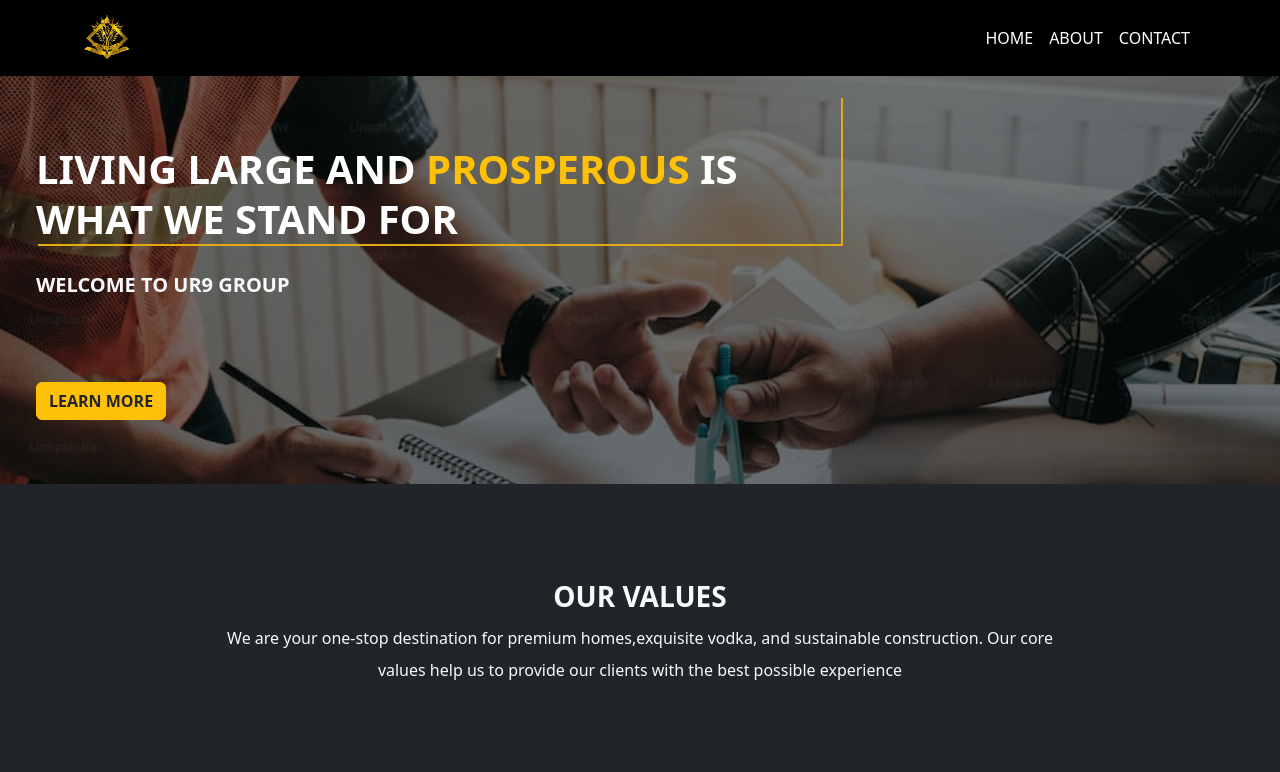
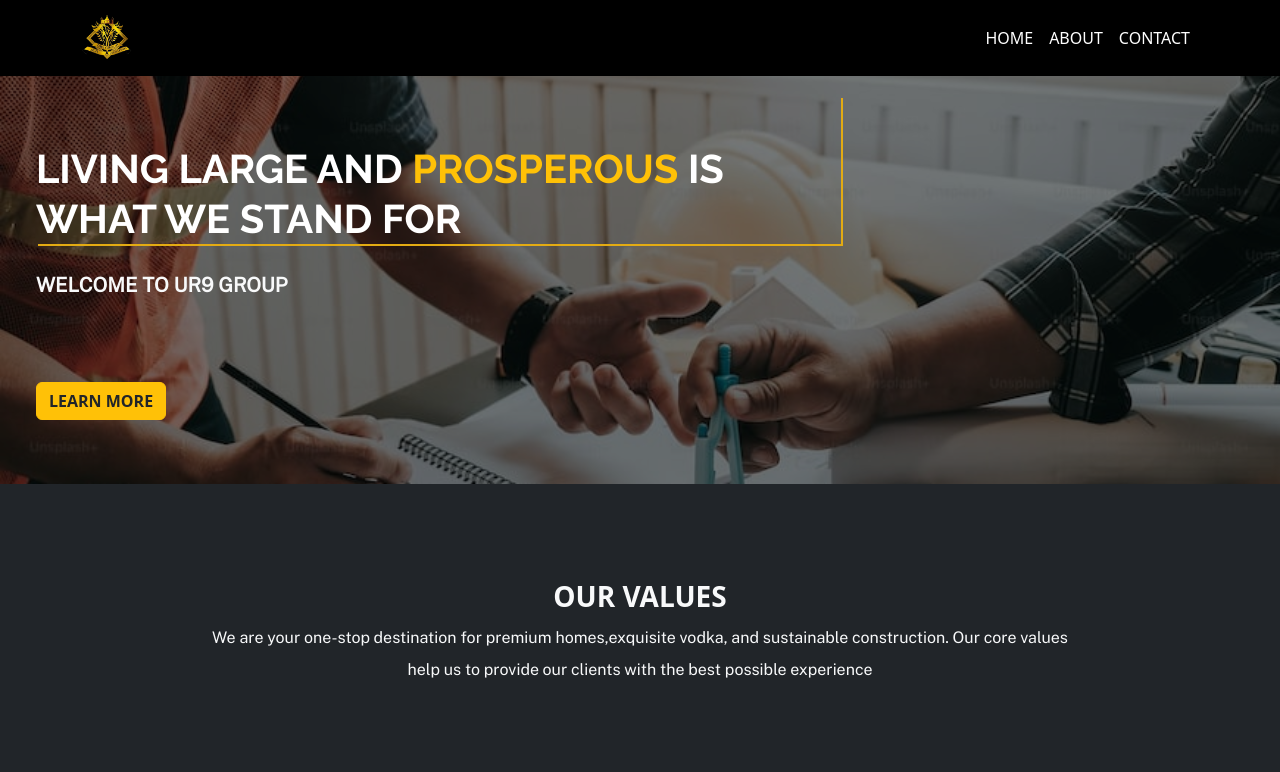
Before and after one commit to LASGLOWTECH/UR9APP, a React (Create React App) app: page / in a window 1280 px wide. Shown: the top 772 px of the page. Built offline with nearby package versions, Linux system fonts and the light colour scheme; no server answers.

Commit message:
changed line 189 css

```diff
--- a/package.json
+++ b/package.json
@@ -30,6 +30,7 @@
   },
   "browserslist": {
     "production": [
+      "since 2010",
       ">0.2%",
       "not dead",
       "not op_mini all"
--- a/public/index.html
+++ b/public/index.html
@@ -17,7 +17,7 @@
     <title>ur9group</title>
     <link rel="preconnect" href="https://fonts.googleapis.com">
     <link rel="preconnect" href="https://fonts.gstatic.com" crossorigin>
-    <link href="https://fonts.googleapis.com/css2?family=Lato:wght@700;900&family=League+Spartan:wght@900&family=Montserrat:ital,wght@0,400;0,500;0,800;0,900;1,600;1,900&family=Poppins:wght@400;600&family=Public+Sans&family=Raleway&family=Roboto+Condensed:ital,wght@0,300;0,400;0,700;1,300&display=swap" rel="stylesheet">
+    <link href="https://fonts.googleapis.com/css2?family=Lato:wght@700;900&family=League+Spartan:wght@900&family=Montserrat:ital,wght@0,400;0,500;0,800;0,900;1,600;1,900&family=Poppins:wght@400;600&family=Public+Sans&family=Raleway&family=Raleway:ital,wght@0,200;0,400;0,500;0,700;0,800;1,600&family=Roboto+Condensed:ital,wght@0,300;0,400;0,700;1,300&display=swap" rel="stylesheet">
 
 <link rel="preconnect" href="https://fonts.gstatic.com" crossorigin>
 <link rel="preconnect" href="https://fonts.googleapis.com">
@@ -26,10 +26,10 @@
     <script src="https://kit.fontawesome.com/afd0d618ea.js" crossorigin="anonymous"></script>
 
 
-<meta name="google-site-verification" content="82MmZsZAj404LJOPbxTjd1u1NhKEhlz1oVSi1n4yMQw" />
+<!-- <meta name="google-site-verification" content="82MmZsZAj404LJOPbxTjd1u1NhKEhlz1oVSi1n4yMQw" />
 
 
-  </head>
+  </head> -->
   <body>
 
     <div id="root"></div>
--- a/src/App.css
+++ b/src/App.css
@@ -21,7 +21,7 @@
   --violet: #5258FB;
   /* fonts */
   --h1-color: 'League Spartan', sans-serif;
-  --Rail-way: 'Raleway',
+  --Rail-way: 'Raleway', sans-serif;
     --Public-sans: 'Public Sans', sans-serif;
   --Poppings: 'Poppins', sans-serif;
   --Lato: 'Lato', sans-serif;
@@ -33,10 +33,10 @@
 
 
 p {
-  font-family: var(--Rail-way);
+  font-family: var(--Public-sans);
   line-height: 2.5;
 
-  font-weight: 400px;
+  font-weight: 200px;
 }
 
 
@@ -98,7 +98,8 @@
 }
 
 h3 {
-  font-family: var(--Rail-way);
+  font-family: var(--lato);
+  font-weight: 400;
 }
 
 
@@ -185,7 +186,7 @@
 
   .nav-links {
     display: flex;
-    justify-content: start;
+    justify-content:flex-start ;
   }
 
   .nav-links a {
--- a/src/Contact.jsx
+++ b/src/Contact.jsx
@@ -103,7 +103,7 @@
             <div className="row bg-dark  mt-5 ">
                 <div className="col-lg-4 py-0 ">
                     <div className="     px-4  text-center  ">
-                        <span className="span"><i class="fa fa-phone aria-hidden=true"></i></span>
+                        <span className="span"><i id class="fa fa-phone aria-hidden=true"></i></span>
                         <p className="pt-4 pb-1 text-warning fw-bold">PHONE</p>
                         <p className="text-light">08171476946</p>
 
@@ -111,8 +111,8 @@
                 </div>
 
                 <div className="col-lg-4  py-3 ">
-                    <div className="   text-center px-4  ">
-                        <span className="span"><i class="fa fa-map-marker aria-hidden=true"></i></span>
+                    <div className="   text-centertext-warning px-4  ">
+                        <span className="span"><i  idclass="fa fa-map-marker aria-hidden=true"></i></span>
 
                         <p className="pt-4 pb-1 text-warning  fw-bold ">ADDRESS</p>
                         <p className="text-light">50, Ebitu, Ukiwe street Jabi Abuja</p>
@@ -124,7 +124,7 @@
 
                 <div className="col-lg-4 py-3 ">
                     <div className="  text-center   px-4  ">
-                        <span className="span"><i class="fa fa-email aria-hidden=true"></i></span>
+                        <span className="span"><i idclass="fa fa-email aria-hidden=true"></i></span>
                         <p className="text-warning  pt-4 pb-1 fw-bold">EMAIL</p>
                         <p className="text-light">ur9groupltd@gmail.com</p>
 
```
